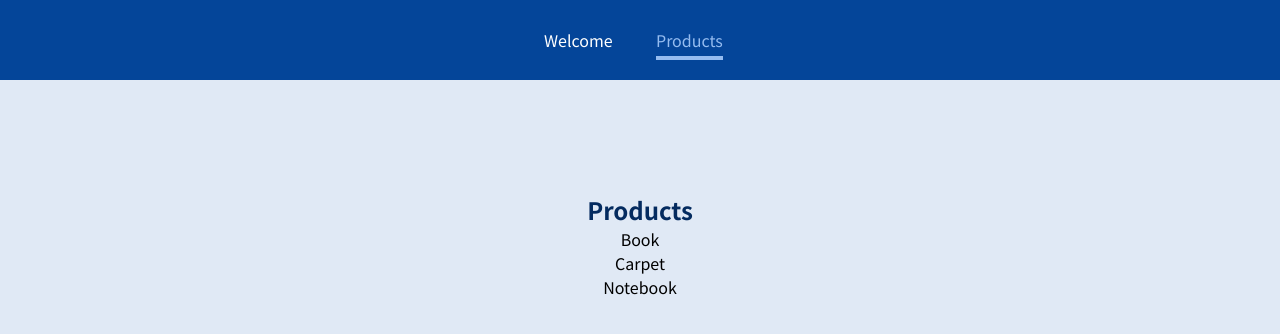
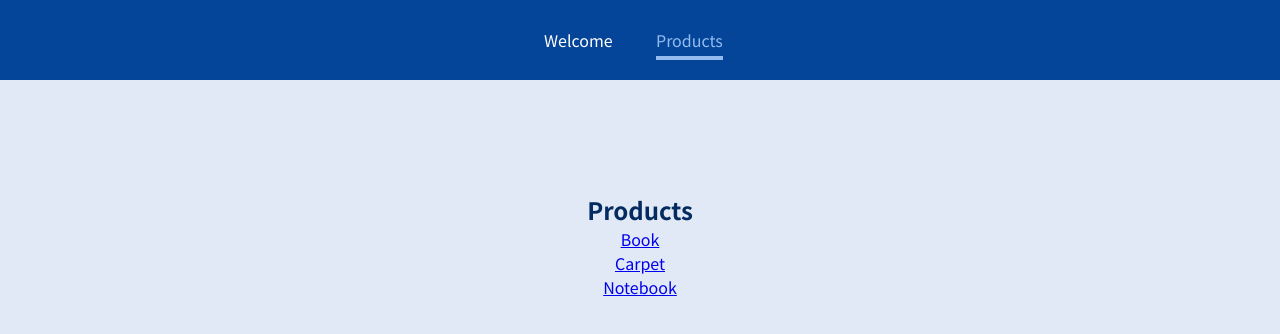
Before and after one commit to AndreLacerda8/learning_reactjs12, a JavaScript app: page /products in a window 1280 px wide. Shown: the top 334 px of the page. Built offline with nearby package versions, Linux system fonts and the light colour scheme.

Commit message:
use Switch component

```diff
--- a/src/App.js
+++ b/src/App.js
@@ -1,4 +1,4 @@
-import { Route } from 'react-router-dom'
+import { Route, Switch } from 'react-router-dom'
 import { MainHeader } from './components/MainHeader'
 import { ProductDetail } from './pages/ProductDetail'
 import { Products } from './pages/Products'
@@ -9,15 +9,17 @@ function App() {
     <>
       <MainHeader />
       <main>
+        <Switch>
           <Route path='/welcome'>
             <Welcome />
           </Route>
-        <Route path='/products'>
+          <Route path='/products' exact>
             <Products />
           </Route>
-        <Route path='/product-detail/:productId'>
+          <Route path='/products/:productId'>
             <ProductDetail />
           </Route>
+        </Switch>
       </main>
     </>
   );
--- a/src/pages/Products.js
+++ b/src/pages/Products.js
@@ -1,11 +1,13 @@
+import { Link } from 'react-router-dom'
+
 export function Products(){
   return(
     <section>
       <h1>Products</h1>
       <ul>
-        <li>Book</li>
-        <li>Carpet</li>
-        <li>Notebook</li>
+        <li><Link to='products/p1'>Book</Link></li>
+        <li><Link to='products/p2'>Carpet</Link></li>
+        <li><Link to='products/p3'>Notebook</Link></li>
       </ul>
     </section>
   )
```
Also changed, not shown: 1 other file (tests, documents, lock files or other folders). Lines whose indentation alone changed are shown as unchanged.
